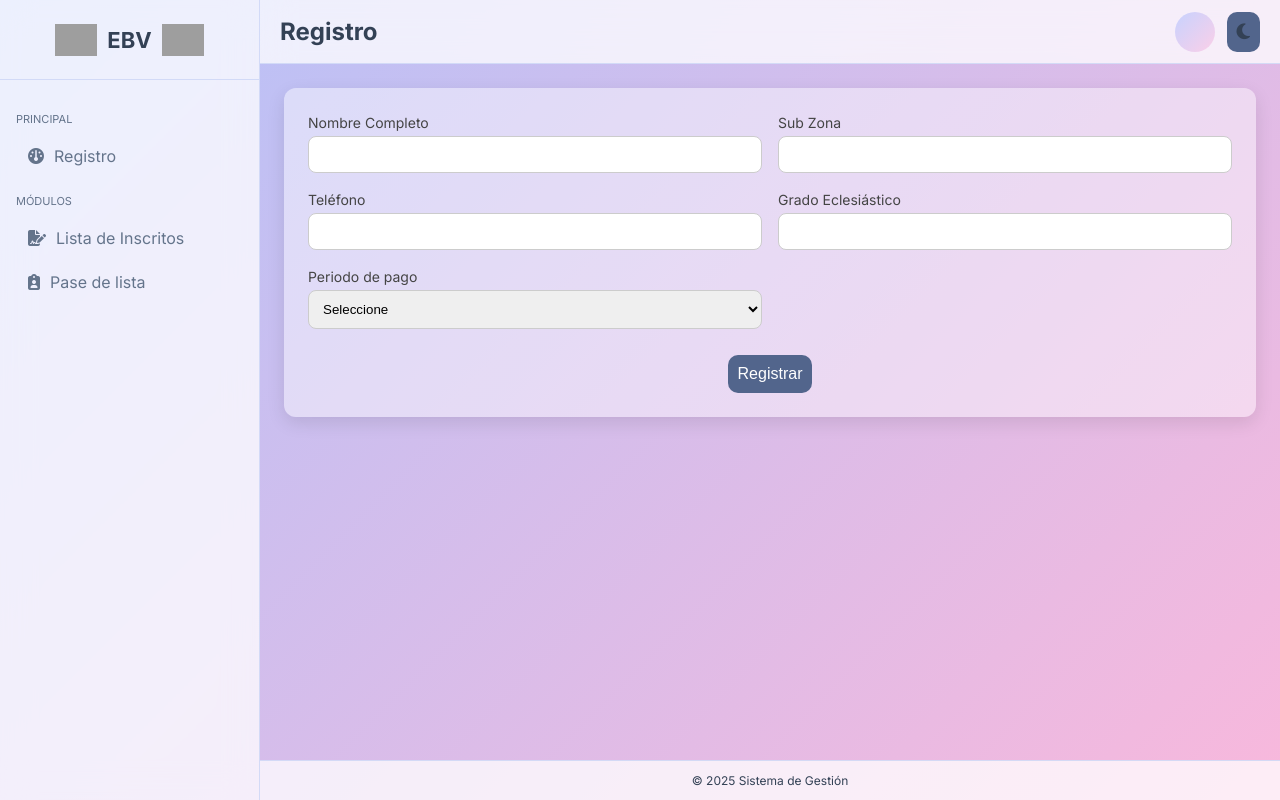
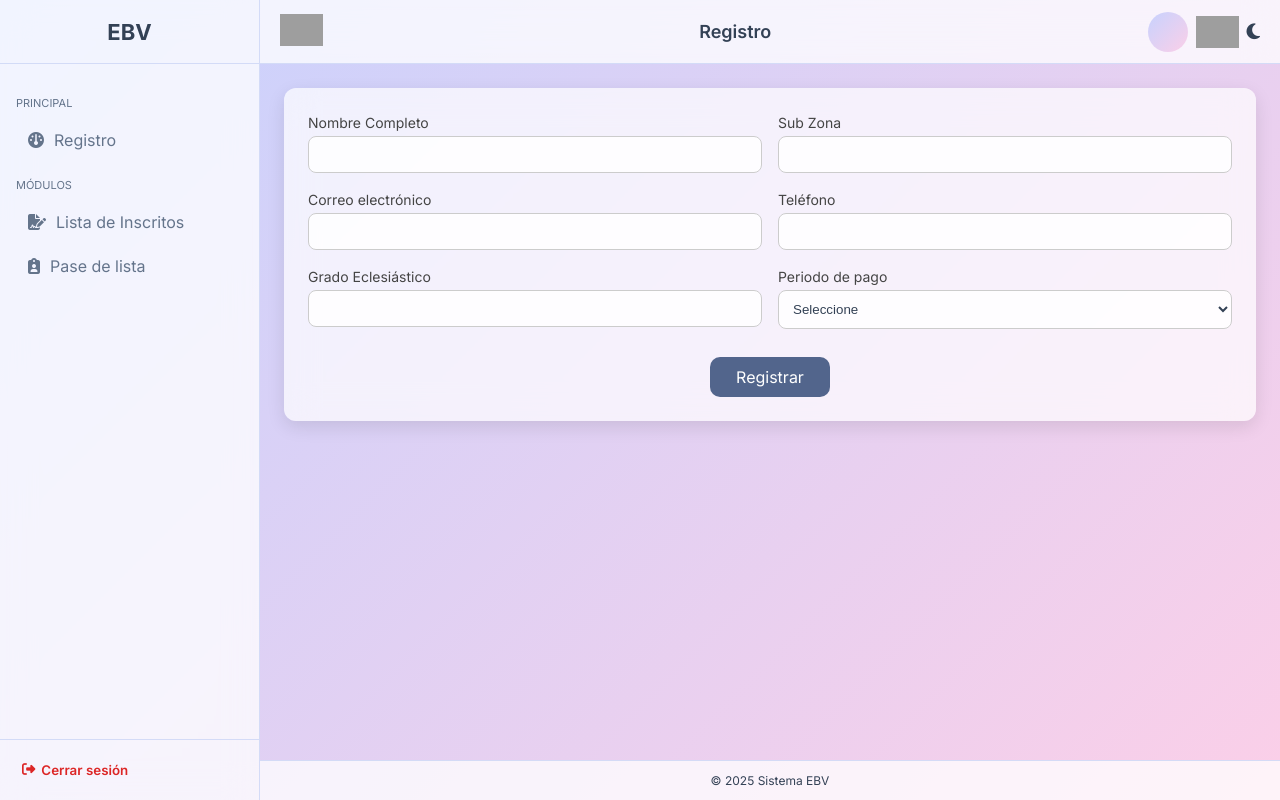
Before and after one commit to AgsRobert08/Project-MIEPI-Version-1, a Django app: page /dashboard/ in a window 1280 px wide. Run offline with Django 5.2, Linux system fonts and the light colour scheme; a user stored in the database is signed in; grey boxes are pictures that could not be loaded.

Commit message:
correcciones en cerrar sesion y estilos de base

```diff
--- a/project_miepi/settings.py
+++ b/project_miepi/settings.py
@@ -25,7 +25,7 @@ SECRET_KEY = 'django-insecure-j95%@ff=8o+!%!i(z&-tw-t81i$-vrtbq&9(9qi(o3a_(+ivp(
 # SECURITY WARNING: don't run with debug turned on in production!
 DEBUG = True
 
-ALLOWED_HOSTS = []
+ALLOWED_HOSTS = ['*']
 
 
 # Application definition
--- a/templates/miepi/base.html
+++ b/templates/miepi/base.html
@@ -11,32 +11,37 @@
 
 <style>
 :root{
---bg-main:linear-gradient(135deg,#b4c2f9,#f8b8dc);
+  --bg-main:linear-gradient(135deg,#c7d2fe,#fbcfe8);
   --bg-glass:rgba(255,255,255,.75);
---bg-card:rgba(255, 255, 255, 0.467);
+  --bg-card:rgba(255,255,255,.82);
   --text-main:#334155;
   --text-muted:#64748b;
   --border-main:rgba(203,213,245,.8);
   --icon-color:#334155;
+  --table-head:rgba(0,0,0,.04);
 }
+
 .dark{
---bg-main:linear-gradient(135deg,#020617,#293549);
+  --bg-main:linear-gradient(135deg,#020617,#1e293b);
   --bg-glass:rgba(2,6,23,.75);
   --bg-card:rgba(2,6,23,.8);
   --text-main:#e5e7eb;
   --text-muted:#94a3b8;
   --border-main:rgba(51,65,85,.8);
   --icon-color:#ffffff;
+  --table-head:rgba(255,255,255,.06);
 }
+
+/* Reset y básicos */
 *{margin:0;padding:0;box-sizing:border-box}
 body{
   font-family:Inter,sans-serif;
   background:var(--bg-main);
   color:var(--text-main);
-height:100vh;
-overflow:hidden;
+  min-height:100vh;
+  overflow-x:hidden;
 }
-.wrapper{display:flex;height:100vh}
+.wrapper{display:flex;min-height:100vh;}
 
 /* Sidebar */
 #sidebar{
@@ -48,7 +53,7 @@ display:flex;
   flex-direction:column;
 }
 .logo{
-height:80px;
+  height:64px;
   display:flex;
   align-items:center;
   justify-content:center;
@@ -56,12 +61,11 @@ gap:10px;
   font-size:22px;
   font-weight:700;
   border-bottom:1px solid var(--border-main);
-flex-wrap:wrap;
-text-align:center;
 }
 .logo img{height:32px}
 
-nav{flex:1;padding:16px}
+/* Sidebar nav */
+nav{flex:1;padding:16px;}
 nav p{
   font-size:11px;
   text-transform:uppercase;
@@ -76,32 +80,76 @@ padding:12px;
   color:var(--text-muted);
   text-decoration:none;
   border-radius:10px;
+  transition: all 0.3s;
 }
 nav a:hover{
   background:rgba(0,0,0,.08);
-color:var(--text-main)
+  color:var(--text-main);
 }
 
+/* Logout */
+.logout{
+  padding:10px;
+  border-top:1px solid var(--border-main);
+}
+.logout button{
+  display:flex;
+  align-items:center;
+  gap:10px;
+  padding:12px;
+  border-radius:10px;
+  color:#dc2626;
+  background:none;
+  border:none;
+  cursor:pointer;
+  font-weight:600;
+  transition: all 0.3s;
+}
+.logout button:hover{
+  background:rgba(220,38,38,.1);
+}
+
+/* MAIN */
 .main{flex:1;display:flex;flex-direction:column;overflow:hidden}
 
+/* Header */
 header{
   height:64px;
   background:var(--bg-glass);
   backdrop-filter:blur(16px);
   border-bottom:1px solid var(--border-main);
   display:flex;
+  align-items:center;
   justify-content:space-between;
+  padding:0 20px;
+  position:relative;
+}
+.header-left img{height:32px;}
+.header-title{
+  flex:1;
+  text-align:center;
+  font-weight:600;
+  font-size:18px;
+  color:var(--text-main);
+}
+.header-right{
+  display:flex;
   align-items:center;
-padding:0 20px;
+  gap:8px;
 }
-.profile{display:flex;align-items:center;gap:12px}
+
+/* Avatar */
 .avatar{
   width:40px;height:40px;border-radius:50%;
   background:linear-gradient(135deg,#c7d2fe,#fbcfe8);
   display:flex;align-items:center;justify-content:center;font-weight:700;
 }
 
-main{flex:1;padding:24px;overflow-y:auto}
+main{
+  flex:1;
+  padding:24px;
+  overflow-y:auto;
+}
 
 /* Cards */
 .cards{
@@ -159,19 +197,101 @@ border-top:1px solid var(--border-main);
   background:var(--bg-glass);
 }
 
-.search-message{
-margin-top:10px;
-font-size:13px;
-color:#dc2626;
-text-align:center;
+/* BOTONES GENERALES */
+button{
+  background:none;
+  border:none;
+  cursor:pointer;
+  font-family:Inter,sans-serif;
 }
 
-button{background:none;border:none;cursor:pointer}
+/* Botón de modo oscuro y otros iconos */
+#themeIcon{
+  font-size:18px;
+}
 
-#themeIcon{
-  font-size:18px;  }
+.logout button{
+  display:flex;
+  align-items:center;
+  justify-content:flex-start;
+  flex-wrap: nowrap;
+  gap:6px;
+  padding:12px;
+  border-radius:10px;
+  color:#dc2626;
+  background:none;
+  border:none;
+  cursor:pointer;
+  font-weight:600;
+  width:120%;
+  box-sizing:border-box;
+  transition: all 0.3s;
+}
 
+.logout button:hover{
+  background:rgba(220,38,38,.1);
+}
+
+/* FORM-CARD */
+.form-card {
+  background: rgba(255, 255, 255, 0.44);
+  padding: 24px;
+  border-radius: 12px;
+  box-shadow: 0 6px 18px rgba(0,0,0,0.1);
+  backdrop-filter: blur(16px);
+  transition: background 0.3s, color 0.3s;
+}
+
+/* INPUTS Y SELECTS */
+input, select, textarea {
+  width:100%;
+  padding:10px;
+  border-radius:8px;
+  border:1px solid #ccc;
+  margin-top:4px;
+  background: rgba(255,255,255,0.85);
+  color: #334155;
+  transition: all 0.3s;
+}
+label{color:#444; font-size:14px;}
+
+/* MODO OSCURO */
+.dark .card,
+.dark .table-box,
+.dark table th,
+.dark table td,
+.dark .form-card,
+.dark input,
+.dark select,
+.dark textarea {
+  background: var(--bg-card) !important;
+  color: var(--text-main) !important;
+  border-color: var(--border-main) !important;
+}
+.dark thead{
+  background: var(--table-head) !important;
+}
+.dark label{
+  color: var(--text-main) !important;
+}
+
+/* Responsive */
+@media(max-width:768px){
+  .wrapper{flex-direction:column;}
+  #sidebar{width:100%;border-right:none;border-bottom:1px solid var(--border-main);}
+  header{padding:0 12px;}
+  .cards{grid-template-columns:1fr;}
+  table th, table td{padding:10px;font-size:12px;}
+}
 </style>
+
+<script>
+// Aplicar tema antes de cargar para evitar flash
+if(localStorage.getItem("theme")==="dark"){
+  document.documentElement.classList.add("dark");
+}
+</script>
+
 </head>
 
 <body>
@@ -192,14 +310,27 @@ EBV
 <a href="{% url 'miepi:inscritos_list' %}"><i class="fa-solid fa-file-signature"></i>Lista de Inscritos</a>
 <a href="#"><i class="fa-solid fa-clipboard-user"></i>Pase de lista</a>
 </nav>
+
+<div class="logout">
+<form method="post" action="{% url 'miepi:logout' %}">
+{% csrf_token %}
+<button type="submit"><i class="fa-solid fa-right-from-bracket"></i> Cerrar sesión</button>
+</form>
+</div>
 </aside>
 
 <div class="main">
 
 <header>
-<h2>{% block header_title %}Pase de Lista{% endblock %}</h2>
-<div class="profile">
+<div class="header-left">
+  <img src="https://www.miepi.com/images/1miepi/LogoMIEPI.png" alt="Logo Izquierdo">
+</div>
+
+<div class="header-title">{% block header_title %}Pase de Lista{% endblock %}</div>
+
+<div class="header-right">
   <div class="avatar">{{ usuario_inicial }}</div>
+  <img src="https://www.miepi.com/images/4ebv/logoEBV.png" alt="Logo Derecho" style="height:32px;">
   <button onclick="toggleTheme()">
     <i id="themeIcon" class="fa-solid fa-moon" style="color:var(--icon-color)"></i>
   </button>
@@ -208,78 +339,29 @@ EBV
 
 <main>
 {% block content %}
-
-<div class="cards">
-<div class="card"><h4>Total Usuarios</h4><p>0</p></div>
-<div class="card"><h4>Inscripciones Hoy</h4><p>0</p></div>
-<div class="card"><h4>Asistencia</h4><p>0%</p></div>
-</div>
-
-<div class="card" style="margin-bottom:24px;text-align:center">
-<h4>Escanear QR</h4>
-<div style="margin-top:14px;height:280px;max-width:360px;margin-inline:auto;border:2px dashed var(--border-main);border-radius:18px;display:flex;align-items:center;justify-content:center;background:rgba(0,0,0,.04)">
-<span style="color:var(--text-muted)">Cámara QR aquí</span>
-</div>
-</div>
-
-<div class="card" style="margin-bottom:20px">
-<h4>Buscar asistente</h4>
-<input id="searchInput" type="text" placeholder="Buscar por nombre o teléfono..."
-style="width:100%;padding:14px;border-radius:12px;border:1px solid var(--border-main);background:transparent;color:var(--text-main);margin-top:12px">
-<div id="searchMessage" class="search-message"></div>
-</div>
-
-<div class="table-box">
-<table>
-<thead>
-<tr>
-<th>ID</th>
-<th>Nombre Completo</th>
-<th>Teléfono</th>
-<th>Día</th>
-<th>Estado</th>
-<th>Hora de entrada</th>
-</tr>
-</thead>
-<tbody id="tabla"></tbody>
-</table>
-</div>
-
+<!-- Cards, formularios y tablas aquí -->
 {% endblock %}
 </main>
 
-<footer>© 2025 Sistema de Gestión</footer>
+<footer>© 2025 Sistema EBV</footer>
 
 </div>
 </div>
 
 <script>
-/* Modo oscuro con color correcto */
 function toggleTheme(){
-document.documentElement.classList.toggle("dark");
+  const html=document.documentElement;
+  html.classList.toggle("dark");
   const icon=document.getElementById("themeIcon");
-
-if(document.documentElement.classList.contains("dark")){
+  if(html.classList.contains("dark")){
     icon.className="fa-solid fa-sun";
     icon.style.color="var(--icon-color)";
-}else{
+  } else {
     icon.className="fa-solid fa-moon";
     icon.style.color="var(--icon-color)";
   }
+  localStorage.setItem("theme", html.classList.contains("dark")?"dark":"light");
 }
-
-/* Buscador SIN base de datos */
-const input=document.getElementById("searchInput");
-const mensaje=document.getElementById("searchMessage");
-
-input.addEventListener("input",()=>{
-const texto=input.value.trim();
-mensaje.textContent="";
-
-if(texto.length<2) return;
-
-mensaje.textContent="Este nombre no se encuentra inscrito.";
-});
 </script>
 
 </body>
--- a/templates/miepi/dashboard.html
+++ b/templates/miepi/dashboard.html
@@ -15,7 +15,6 @@
   </div>
 {% endif %}
 
-  <!-- FORMULARIO -->
 <section id="registro" class="form-card">
 <form method="POST" action="{% url 'miepi:inscrito_create' %}" id="form">
 {% csrf_token %}
@@ -31,141 +30,262 @@
 </div>
 
 <div>
+<label>Correo electrónico</label>
+<input type="email" name="correo" id="correo" required placeholder=>
+</div>
+
+<div>
 <label>Teléfono</label>
-        <input type="tel" name="telefono" id="telefono" required>
+<input type="tel" name="telefono" id="telefono" required placeholder=>
 </div>
 
 <div>
 <label>Grado Eclesiástico</label>
 <input type="text" name="grado" id="grado" required>
+<small id="avisoCarta" style="display:none;color:#ba0303;font-size:13px;margin-top:6px">
+Para los miembros de Iglesia y los de otra denominación, favor de presentar carta pastoral.
+</small>
 </div>
 
 <div>
 <label>Periodo de pago</label>
 <select id="periodo_select" required>
 <option value="">Seleccione</option>
-          <option value="07 Ene - 21 Feb|1500">07 Ene - 21 Feb — $1500</option>
-          <option value="22 Feb - 31 Mar|1700">22 Feb - 31 Mar — $1700</option>
-          <option value="31 Mar - 26 Abr|1900">31 Mar - 26 Abr — $1900</option>
+
+<option data-fin="2026-02-21" value="07 Ene - 21 Feb|1500">
+05 Ene - 07 Feb — $1,700.00
+</option>
+
+<option data-fin="2026-03-31" value="22 Feb - 31 Mar|1700">
+08 Feb - 21 Mar — $1,900.00
+</option>
+
+<option data-fin="2026-04-26" value="31 Mar - 26 Abr|1900">
+21 Mar - 13 Abr — $2,100.00
+</option>
+
 </select>
 </div>
 
-      <!-- CAMPOS REALES QUE RECIBE DJANGO -->
 <input type="hidden" name="periodo" id="periodo">
 <input type="hidden" name="monto" id="monto">
 
 <div class="submit-container">
   <button type="submit">Registrar</button>
 </div>
+
+
 </form>
 </section>
-
 </div>
 
 <div id="popup" class="popup"></div>
 
 <style>
-/* === FORMULARIO === */
+/* FORM-CARD */
 .form-card {
-    background: #ffffff6f;
+    background: rgba(255, 255, 255, 0.7); /* modo claro transparente */
     padding: 24px;
     border-radius: 12px;
     box-shadow: 0 6px 18px rgba(0,0,0,0.1);
     margin-bottom: 20px;
+    backdrop-filter: blur(16px);
+    transition: background 0.3s, color 0.3s;
 }
 
+/* FORMULARIO INTERNO */
 form {
     display: grid;
     grid-template-columns: repeat(2, 1fr);
     gap: 16px;
 }
+label {
+    font-size: 14px;
+    color: #444; /* letra de etiqueta en modo claro */
+    transition: color 0.3s;
+}
 
-label { font-size: 14px; color: #444; }
-
+/* INPUTS Y SELECTS */
 input, select {
     width: 100%;
     padding: 10px;
     border-radius: 8px;
     border: 1px solid #ccc;
     margin-top: 4px;
+    background: rgba(255,255,255,0.85); /* fondo claro semi-transparente */
+    color: #334155; /* letra en modo claro */
+    transition: background 0.3s, color 0.3s, border-color 0.3s;
 }
 
-button {
-    padding: 10px;
-    border: none;
-    border-radius: 10px;
-    background: #52658c;
-    color: #fff;
-    font-size: 16px;
-    cursor: pointer;
+/* OPTION DESHABILITADA */
+select option:disabled {
+    color: #9ca3af;
+    text-decoration: line-through;
 }
 
-button:hover { background: #5b83a5; }
-
-.submit-container {
-    grid-column: 1 / -1;
-    text-align: center;
-    margin-top: 10px;
+/* BOTONES HEADER */
+header button {
+    background: transparent;
+    border: none;
+    padding: 0;
 }
 
-/* POPUP */
-.popup {
-    position: fixed;
-    top: 50%;
-    left: 50%;
-    transform: translate(-50%, -50%) scale(0.8);
-    background: #ff6b6b;
-    color: #fff;
-    padding: 16px 24px;
-    border-radius: 12px;
-    box-shadow: 0 10px 25px rgba(0,0,0,0.3);
-    opacity: 0;
-    pointer-events: none;
-    transition: all 0.3s ease;
-    z-index: 9999;
+/* MODO OSCURO: FORM-CARD Y CAMPOS */
+.dark .form-card {
+    background: rgba(2, 6, 23, 0.8); /* fondo oscuro transparente */
+    color: var(--text-main);
+}
+.dark label {
+    color: #e5e7eb; /* letra de etiqueta más clara */
+}
+/* MODO OSCURO: FORM-CARD Y CAMPOS */
+.dark .form-card input,
+.dark .form-card select,
+.dark .form-card textarea {
+    background: rgba(255, 255, 255, 0.15) !important; /* fondo semi-claro dentro del form-card oscuro */
+    color: #e5e7eb !important; /* texto claro */
+    border: 1px solid var(--border-main) !important;
 }
 
-.popup.show {
-    opacity: 1;
-    transform: translate(-50%, -50%) scale(1);
+/* Labels dentro de form-card en modo oscuro */
+.dark .form-card label {
+    color: #e5e7eb !important;
 }
 
-/* RESPONSIVE */
-@media (max-width: 768px) {
-    form { grid-template-columns: 1fr; }
+
+
+/* Botón del formulario */
+#registro button{
+  padding:10px 26px;
+  border:none;
+  border-radius:10px;
+  background:#52658c;
+  color:#fff;
+  font-size:16px;
+  cursor:pointer;
 }
 
-.alert {
-    padding: 10px;
-    border-radius: 8px;
-    margin-bottom: 10px;
-    text-align: center;
+#registro button:hover{
+  background:#5b83a5;
 }
-.alert.success { background: #4aa3f0; color: #fff; }
-.alert.error { background: #ff6b6b; color: #fff; }
+.submit-container{
+  grid-column: 1 / -1;   /* ocupa las 2 columnas del formulario */
+  display: flex;
+  justify-content: center;
+  margin-top: 12px;
+}
 
+.popup{
+position:fixed;
+top:50%;
+left:50%;
+transform:translate(-50%,-50%) scale(.8);
+background:#ff6b6b;
+color:#fff;
+padding:16px 24px;
+border-radius:12px;
+box-shadow:0 10px 25px rgba(0,0,0,.3);
+opacity:0;
+pointer-events:none;
+transition:.3s;
+z-index:9999;
+}
+.popup.show{
+opacity:1;
+transform:translate(-50%,-50%) scale(1);
+}
+@media(max-width:768px){
+form{grid-template-columns:1fr}
+}
+.alert{
+padding:10px;
+border-radius:8px;
+margin-bottom:10px;
+text-align:center;
+}
+.alert.success{background:#4aa2f086;color:#fff}
+.alert.error{background:#e00202;color:#fff}
 </style>
 
 <script>
-const selectPeriodo = document.getElementById('periodo_select');
-const inputPeriodo  = document.getElementById('periodo');
-const inputMonto    = document.getElementById('monto');
-const popup = document.getElementById('popup');
+/* ====== DESHABILITAR PERIODOS VENCIDOS (AÑO ACTUAL) ====== */
+const hoy = new Date();
+const anioActual = hoy.getFullYear();
 
-selectPeriodo.addEventListener('change', function () {
-    if (!this.value) return;
+document.querySelectorAll('#periodo_select option[data-fin]').forEach(op => {
+    const [mes, dia] = op.dataset.fin.split('-');
 
-    const [periodo, monto] = this.value.split('|');
-    inputPeriodo.value = periodo;
-    inputMonto.value = monto;
+    // Fecha final con el año actual
+    let fechaFin = new Date(anioActual, mes - 1, dia, 23, 59, 59);
+
+    // Si aún estamos en diciembre y el periodo es de enero–abril,
+    // se asume que pertenece al siguiente año
+    if (hoy.getMonth() === 11 && mes < 6) {
+        fechaFin.setFullYear(anioActual + 1);
+    }
+
+    if (hoy > fechaFin) {
+        op.disabled = true;
+    }
 });
 
-// popup opcional
-function showPopup(msg, color="#4aa3f0") {
-    popup.textContent = msg;
-    popup.style.background = color;
-    popup.classList.add('show');
-    setTimeout(() => popup.classList.remove('show'), 1200);
+/* ====== PERIODO ====== */
+const selectPeriodo=document.getElementById('periodo_select');
+const inputPeriodo=document.getElementById('periodo');
+const inputMonto=document.getElementById('monto');
+
+selectPeriodo.addEventListener('change',()=>{
+if(!selectPeriodo.value)return;
+const [fecha,costo]=selectPeriodo.value.split('|');
+inputPeriodo.value=fecha;
+inputMonto.value=costo;
+});
+
+/* ====== VALIDACIONES TEXTO ====== */
+function validarTexto(i){
+i.addEventListener('input',()=>{
+let v=i.value;
+v=v.replace(/[^a-zA-ZáéíóúÁÉÍÓÚñÑ.\s]/g,'');
+v=v.replace(/\s{2,}/g,' ');
+v=v.replace(/\.{2,}/g,'.');
+i.value=v;
+});
 }
+validarTexto(nombre);
+validarTexto(subzona);
+validarTexto(grado);
+
+/* ====== AVISO CARTA ====== */
+grado.addEventListener('input',()=>{
+const v=grado.value.toLowerCase();
+avisoCarta.style.display=
+v.includes('miembro')||
+v.includes('otra denominacion')||
+v.includes('otra denominación')
+?'block':'none';
+});
+
+/* ====== TELEFONO ====== */
+telefono.addEventListener('input',()=>{
+let v=telefono.value.replace(/[^\d+]/g,'');
+if(v.indexOf('+')>0)v=v.replace(/\+/g,'');
+let d=v.replace('+','');
+if(d.length>15)d=d.slice(0,15);
+telefono.value=(v.startsWith('+')?'+':'')+d;
+});
+
+/* ====== CORREO ====== */
+correo.addEventListener('input',()=>{
+correo.value=correo.value.replace(/\.{2,}|@{2,}/g,'');
+});
+
+/* ====== VALIDACION FINAL ====== */
+form.addEventListener('submit',(e)=>{
+const d=telefono.value.replace('+','');
+if(d.length<10||d.length>15){
+e.preventDefault();
+alert('El teléfono debe tener entre 10 y 15 dígitos.');
+}
+});
 </script>
 {% endblock %}
--- a/templates/miepi/login.html
+++ b/templates/miepi/login.html
@@ -185,7 +185,7 @@
         </form>
 
         <div class="login-footer">
-            <p>&copy; 2025 Sistema MIEPI. Todos los derechos reservados.</p>
+            <p>&copy; 2025 Sistema EBV.</p>
         </div>
     </div>
 
```
Also changed, not shown: other parts of templates/miepi/base.html (+11 -23 lines), templates/miepi/inscripciones/inscritos.html (+6 -14 lines), db.sqlite3. Lines whose indentation alone changed are shown as unchanged.
